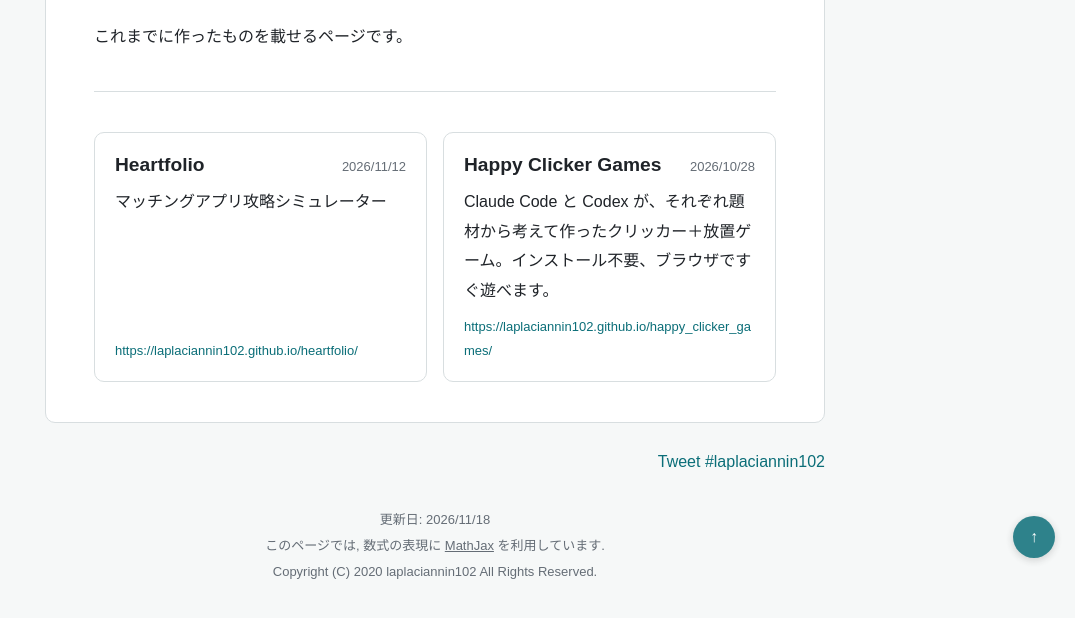
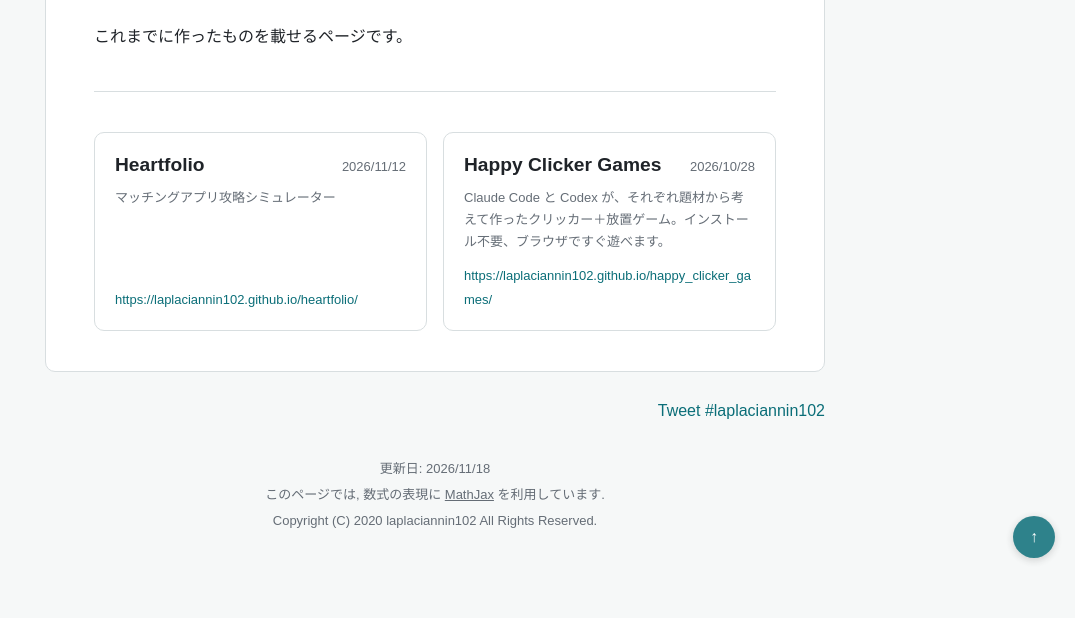
Before and after one commit to laplaciannin102/laplaciannin102_articles, a plain HTML site: page docs/articles/works.html in a window 1280 px wide. Shown: the part 222-840 px from the top of the page, without its empty margins (205-1280 px from the left). After the commit the page ends 802 px from the top, so only its background shows below. Drawn offline with nearby package versions, Linux system fonts and the light colour scheme.

Commit message:
制作物カードの概要の文字を小さくする

```diff
--- a/docs/assets/css/annn_articles.css
+++ b/docs/assets/css/annn_articles.css
@@ -723,8 +723,15 @@ ul.toc_list .date {
     white-space: nowrap;
 }
 
+/* 概要は本文より小さくして, カードの中でタイトルより目立たせない */
+.work_summary {
+    color: var(--muted);
+    font-size: 13px;
+    line-height: 1.7;
+}
+
 .work_summary p {
-    margin: 0 0 0.6em;
+    margin: 0 0 0.8em;
 }
 
 ul.work_tech {
```
